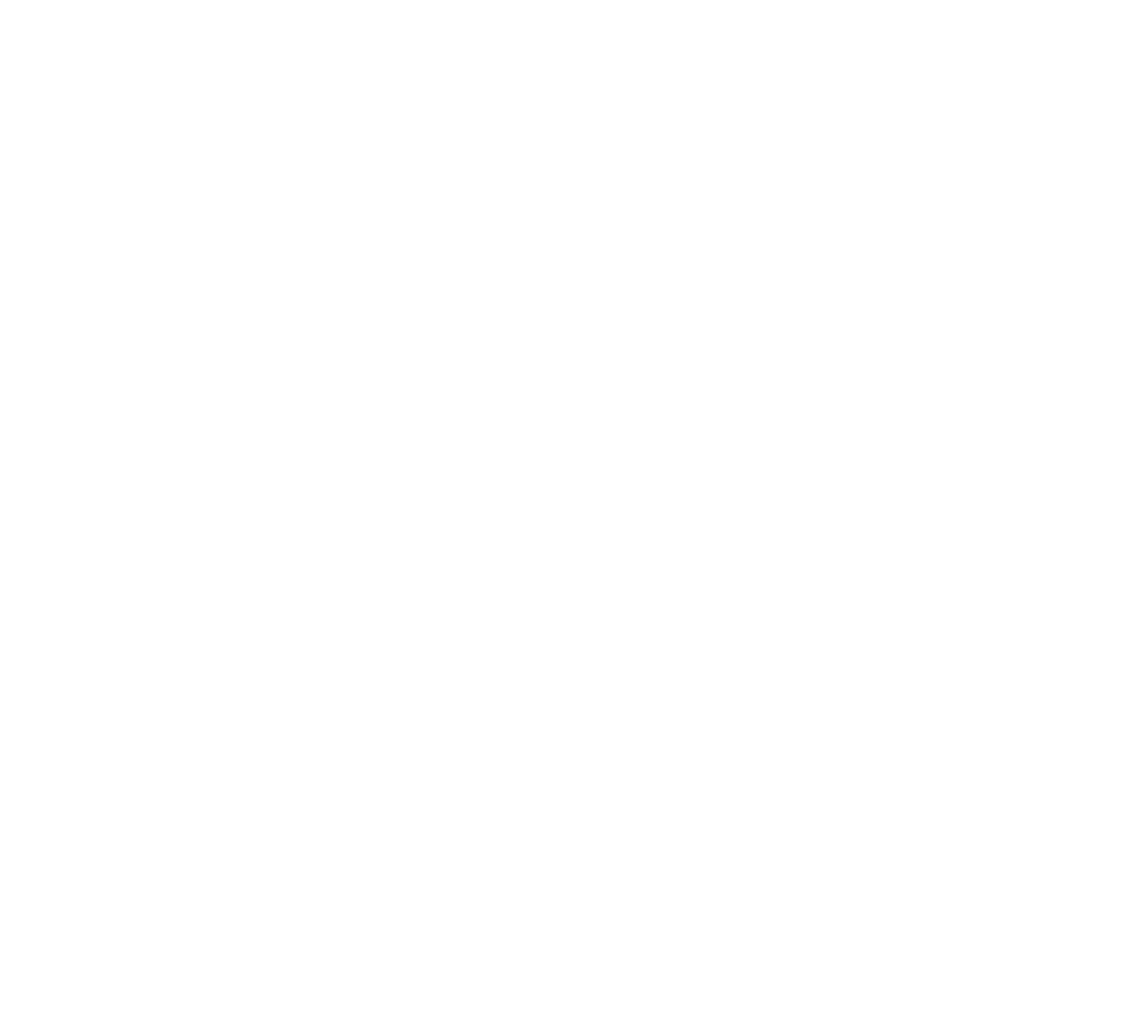
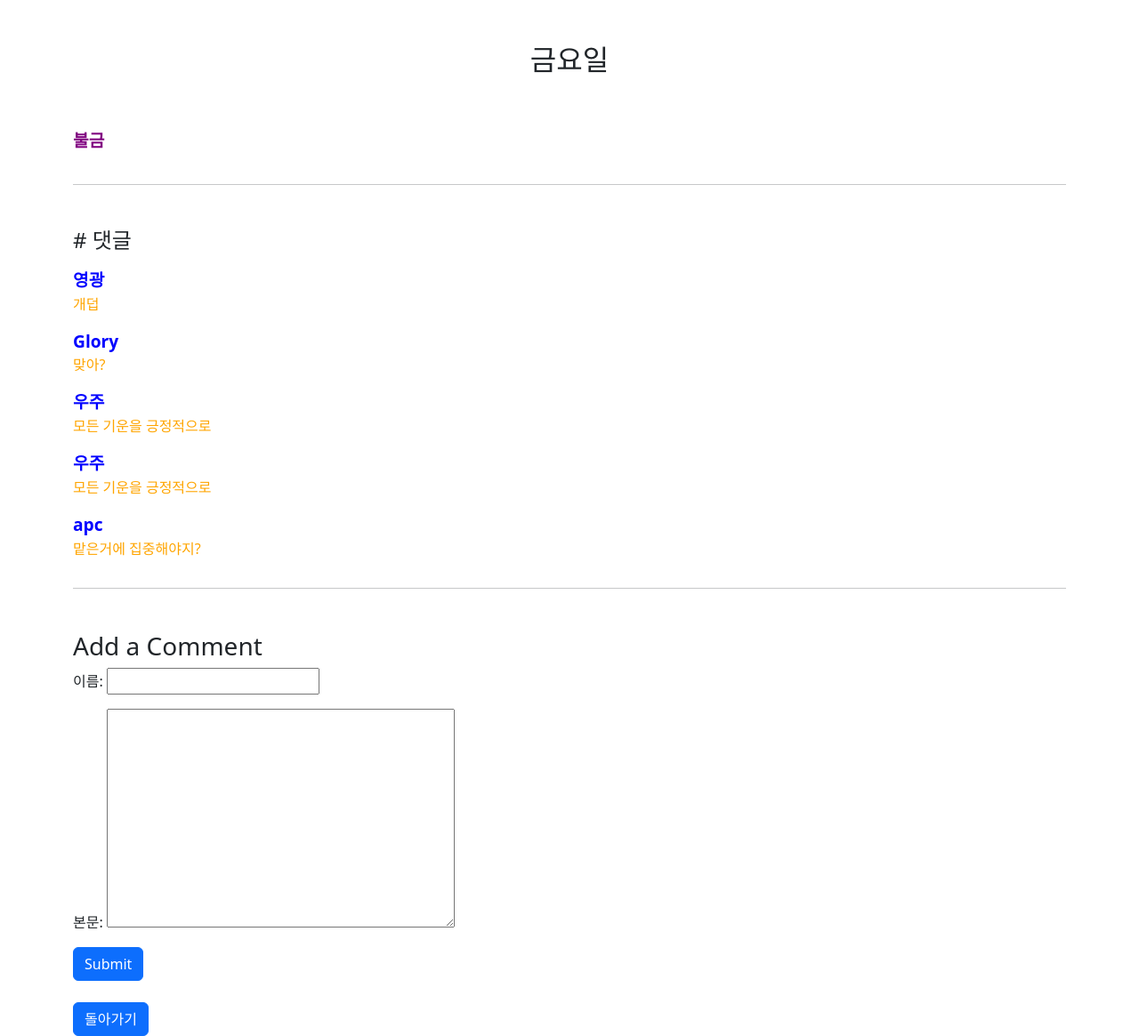
Before and after one commit to Glory7777/Django, a Django app: page /post/detail/1 in a window 1280 px wide. Before the commit the page is empty. Shown: the whole page at 89% size. Before the commit the page ends 800 px from the top, so only its background shows below. Run offline with Django 4.2, Linux system fonts and the light colour scheme; data comes from the database, SQL or seed files in the repository; both versions use the stored data as it was after the commit; some libraries are stand-ins or nearby versions.

Commit message:
블로그 완료
댓글달기
Css 입히기
Submit, list화면 되돌아가기 등 기능구현

```diff
--- a/apcBlogSite/myblog/post/models.py
+++ b/apcBlogSite/myblog/post/models.py
@@ -27,3 +27,5 @@
     class Meta:
         verbose_name='댓글'
         verbose_name_plural='댓글들'
+
+        #related_name: 포스트(글)이 데리고 있는 모든 댓글들을 불러오는 참조 방식이다.
--- a/apcBlogSite/myblog/post/templates/post_detail.html
+++ b/apcBlogSite/myblog/post/templates/post_detail.html
@@ -2,5 +2,70 @@
 
 {% block contents %}
 
+<style>
+    div.comment-name {
+        font-size: 1.2em;
+        font-weight: bold;
+        color: blue;
+    }
+    .comment p {
+        font-size: 1em;
+        color: orange;
+    }
+    .post-body {
+        font-size: 1.2em;
+        font-weight: 800;
+        line-height: 1.7;
+        color: purple;
+    }
+</style>
+
+
+
+<div class="row mt-5">
+    <div class="col-12 text-center">
+        <h2>{{post.title}}</h2>
+    </div>
+</div>
+
+<div class="row mt-5">
+    <div class="col-12">
+        <p class="post-body">{{post.body}}</p>
+    </div>
+</div>
+
+<hr>
+
+<div class="row mt-5">
+    <div class="col-12">
+        <h4>&#35; 댓글 </h4>
+        <p></p>
+        {% for comment in comments%}
+
+        <div class="comment">
+            <div class="comment-name">{{comment.name}}</div>
+            <p>{{comment.body}}</p>
+        </div>
+        {% empty%}
+            <p>No command yet.</p>
+        {% endfor%}
+    </div>
+</div>
+
+<hr>
+
+<div class="row mt-5">
+    <div class="col-12">
+        <h3>Add a Comment</h3>
+        <form method="POST">
+            {% csrf_token %}
+            {{comment_form.as_p}} <!-- comment_form.as_p : models.py 데이터베이스(Comment)의 인스턴스 변수로 forms.py를 거쳐서 name과 body 필드를 p태그로 감싸서 출력-->
+            <button type="submit" class="btn btn-primary">Submit </button>
+        </form>
+    </div>
+    <div class="col-12 mt-2">
+        <button type="button" class="btn btn-primary" onclick="location.href='/post'">돌아가기 </button>
+    </div>
+</div>
 
 {% endblock %}
--- a/apcBlogSite/myblog/post/views.py
+++ b/apcBlogSite/myblog/post/views.py
@@ -25,4 +25,15 @@
     return render(request, 'post_detail.html',{'post':post, 'comments':comments,'comment_form':comment_form})
 
 def post_new(request):
-    pass
+    if request.method == 'POST':
+        form=PostForm(request.POST) # 입력정보 받아오기
+        if form.is_valid(): # title, body 가져왔니?
+            post=form.save(commit=False)
+            post.author = request.user
+            post.save()
+            #return redirect('post_detail', pk=post.pk) # post 후 comment 입력 유도
+            return redirect('post_list') # post 후 목록확인
+    else:
+        form=PostForm()
+
+    return render(request, 'post_new.html', {'form':form})
```
Also changed, not shown: apcBlogSite/myblog/post/templates/post_new.html (+31 -0 lines), apcBlogSite/myblog/db.sqlite3.
